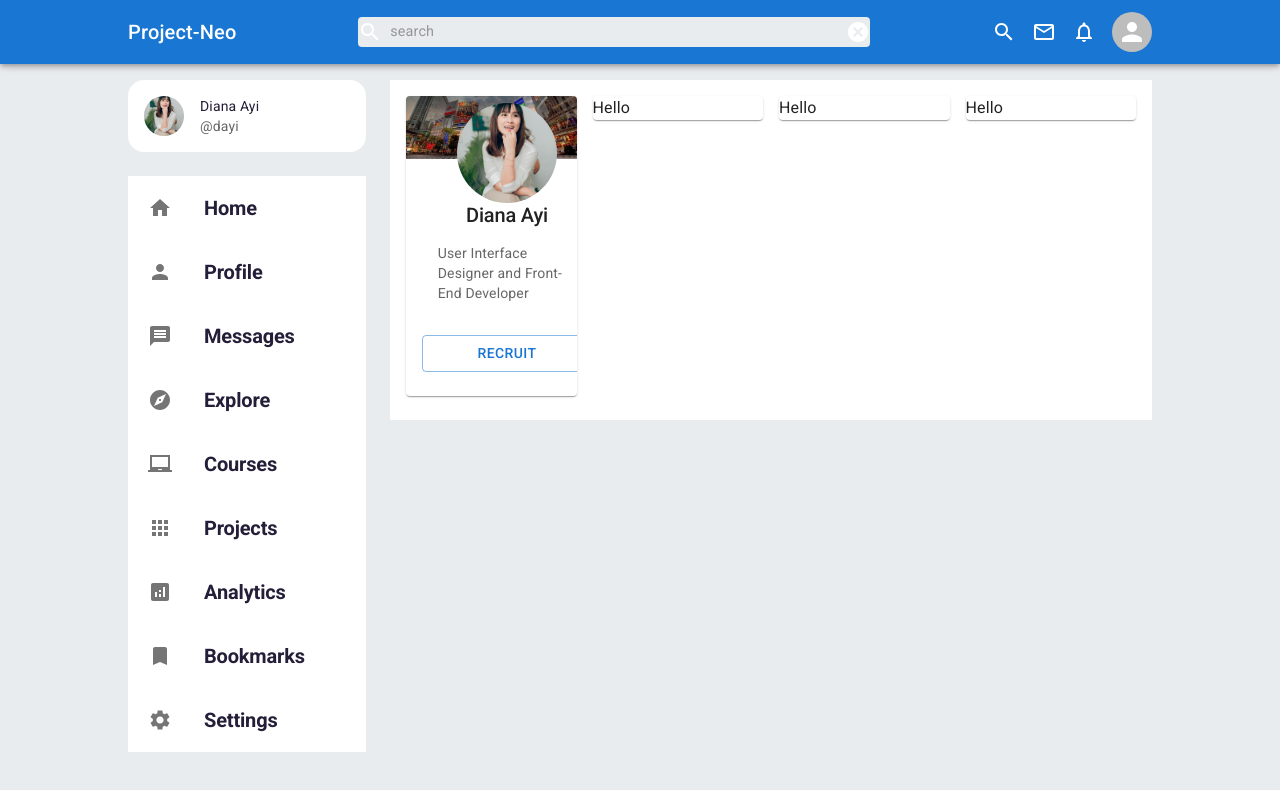
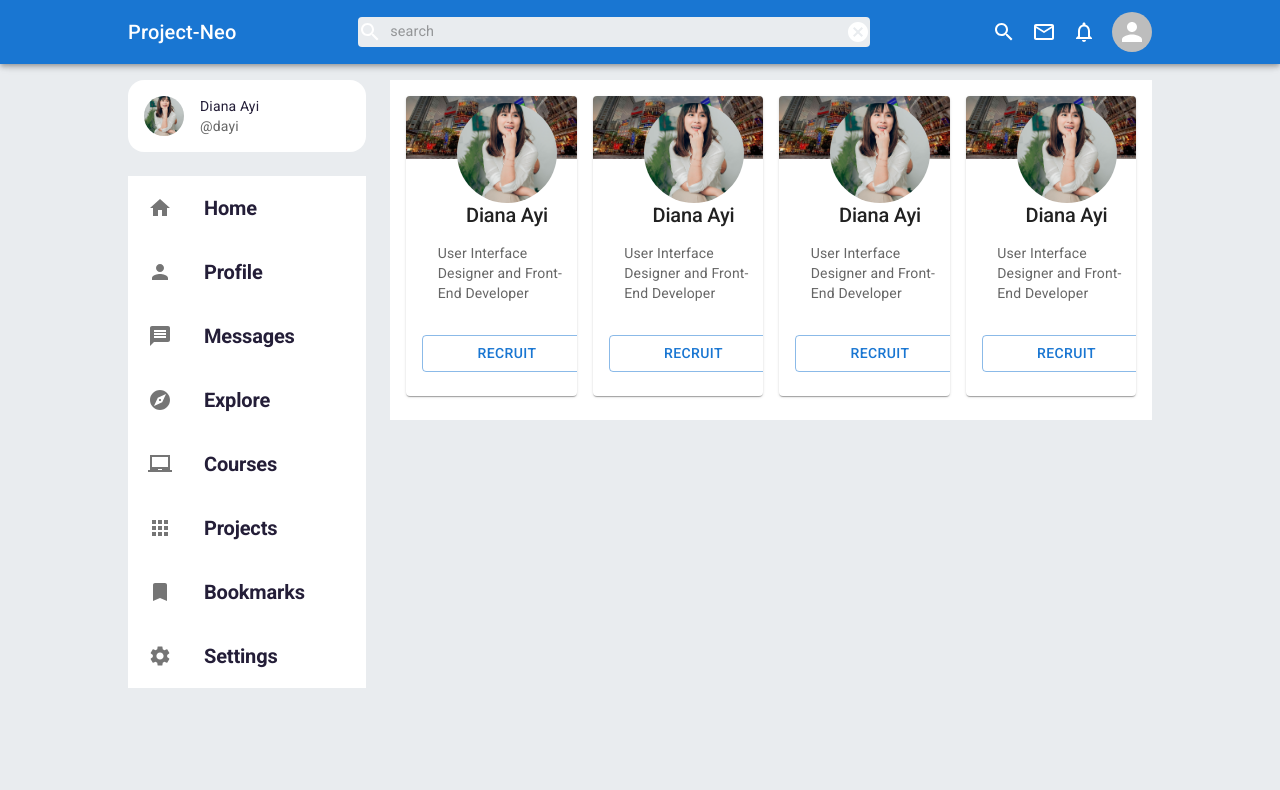
Before and after one commit to jpzambranoleon/project-neo-front-end, a React (Create React App) app: page /explore in a window 1280 px wide. Shown: the top 790 px of the page. Built offline with nearby package versions, Linux system fonts and the light colour scheme.

Commit message:
updated files

```diff
--- a/src/pages/Explore/components/Users.jsx
+++ b/src/pages/Explore/components/Users.jsx
@@ -11,25 +11,13 @@ const Users = () => {
                         <UserCard />
                     </Grid>
                     <Grid item sm={3}>
-                        <Card>
-                            <Typography>
-                                Hello
-                            </Typography>
-                        </Card>
+                        <UserCard/>
                     </Grid>
                     <Grid item sm={3}>
-                        <Card>
-                            <Typography>
-                                Hello
-                            </Typography>
-                        </Card>
+                        <UserCard />
                     </Grid>
                     <Grid item sm={3}>
-                        <Card>
-                            <Typography>
-                                Hello
-                            </Typography>
-                        </Card>
+                        <UserCard />
                     </Grid>
                 </Grid>
             </CardContent>
--- a/src/pages/homePage/components/Sidebar.jsx
+++ b/src/pages/homePage/components/Sidebar.jsx
@@ -60,14 +60,6 @@ const Sidebar = () => {
             </ListItemButton>
             <ListItemButton sx={{ padding: "20px 20px" }}>
                 <ListItemIcon>
-                    <Analytics />
-                </ListItemIcon>
-                <Typography variant="h2" sx={{ fontWeight: "700", fontSize: "20px" }}>
-                    Analytics
-                </Typography>
-            </ListItemButton>
-            <ListItemButton sx={{ padding: "20px 20px" }}>
-                <ListItemIcon>
                     <Bookmark />
                 </ListItemIcon>
                 <Typography variant="h2" sx={{ fontWeight: "700", fontSize: "20px" }}>
```
